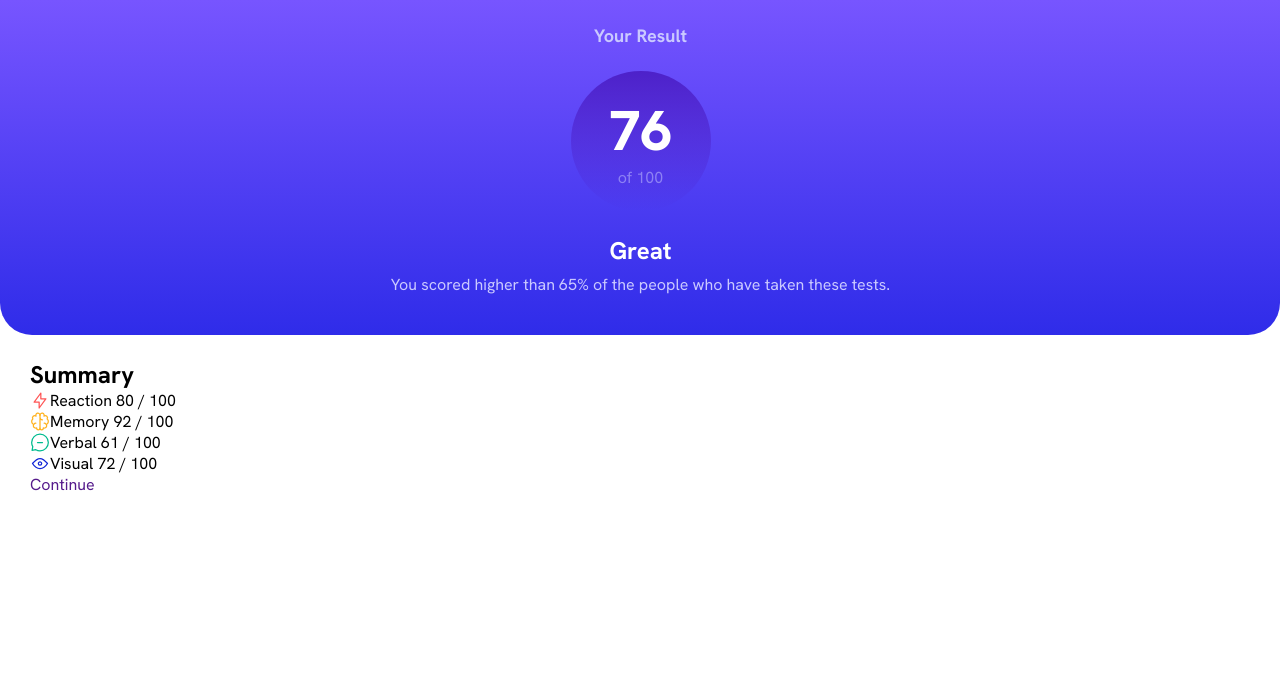
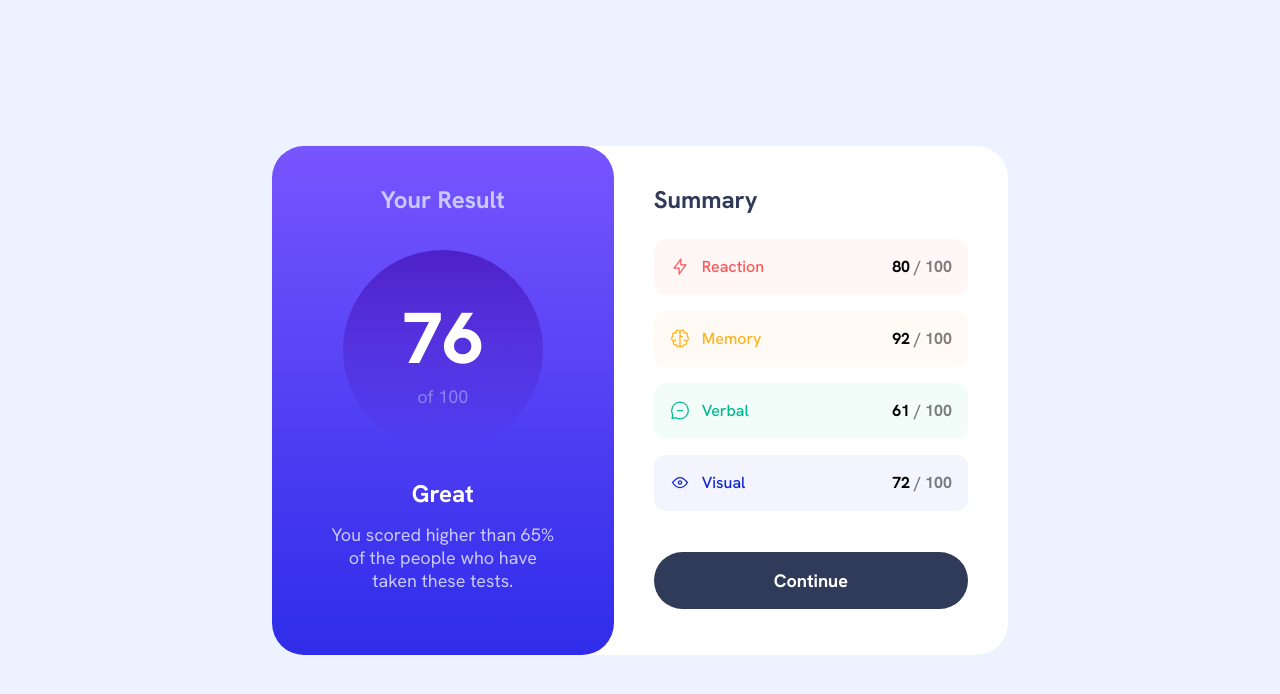
Before and after one commit to gabrieltrtl/results-summary-component, a plain HTML site: page index.html in a window 1280 px wide. Drawn offline with Linux system fonts and the light colour scheme.

Commit message:
final commit

```diff
--- a/index.html
+++ b/index.html
@@ -25,29 +25,36 @@
       <h2>Summary</h2>
       <ul>
         <li class="container__reaction">
+          <p class="label">
             <img src="./assets/images/icon-reaction.svg" alt="">
             Reaction
-          80 / 100
+          </p>
+          <p class="score">80 <span>/ 100</span></p>
         </li>
         <li class="container__memory">
+          <p class="label">
             <img src="./assets/images/icon-memory.svg" alt="">
             Memory
-          92 / 100
+          </p>
+          <p class="score">92 <span>/ 100</span></p>
         </li>
-        <li container__verbal>
+        <li class="container__verbal">
+          <p class="label">
             <img src="./assets/images/icon-verbal.svg" alt="">
             Verbal
-          61 / 100
+          </p>
+          <p class="score">61 <span>/ 100</span></p>
         </li>
         <li class="container__visual">
+          <p class="label">
             <img src="./assets/images/icon-visual.svg" alt="">
             Visual
-          72 / 100
+          </p>
+          <p class="score">72 <span>/ 100</span></p>
         </li>
       </ul>
       <a href="">Continue</a>
     </div>
   </main>
-
 </body>
 </html>
--- a/style.css
+++ b/style.css
@@ -27,7 +27,7 @@ body {
 
 
 .container__result {
-  padding: 24px 57px 40px 58px;
+  padding: 1.5rem 3.5625rem 2.5rem 3.625rem;
   text-align: center;
   background-image: linear-gradient(to bottom, #7755FF, #2F2CE9);
   border-bottom-left-radius: 32px;
@@ -38,7 +38,7 @@ body {
 .container__result h1 {
   font-size: 1.125rem;
   color: #CAC9FF;
-  margin-bottom: 24px;
+  margin-bottom: 1.5rem;
 
 }
 
@@ -46,7 +46,7 @@ body {
   background-image: linear-gradient(to bottom, rgba(77, 33, 201),
                                                rgba(37, 33, 201, .0));
   border-radius: 50%;
-  max-width: 140px;
+  max-width: 8.75rem;
   margin: 0 auto;
   aspect-ratio: 1 / 1;
   display: flex;
@@ -71,9 +71,9 @@ body {
 }
 
 .container__result h2 {
-  font-size: 24px;
+  font-size: 1.5rem;
   color: #FFF;
-  margin-bottom: 8px;
+  margin-bottom: 0.5rem;
 }
 
 .container__result .paragraph {
@@ -82,12 +82,159 @@ body {
 
 .container__summary-wrapper {
   padding: 1.5rem 1.875rem 1.875rem 1.875rem;
+  font-weight: 700;
+  display: flex;
+  flex-direction: column;
+}
+
+.container__summary-wrapper h2 {
+  margin-bottom: 1.5rem;
+  font-size: 1.125rem;
+  color: #303B59;
+}
+
+.container__summary-wrapper ul {
+  display: flex;
+  flex-direction: column;
+  gap: 16px;
 }
 
 .container__summary-wrapper li {
   display: flex;
+  justify-content: space-between;
+  align-items: center;
+  padding: 1.0625rem 1rem 1.125rem 1rem;
+  border-radius: 0.75rem;
 }
 
 .container__summary-wrapper img {
   width: initial;
 }
+
+.container__summary-wrapper span {
+  opacity: 0.5;
+}
+
+.label {
+  font-weight: 500;
+  display: flex;
+  gap: 12px;
+}
+
+.container__reaction {
+  background:
+    linear-gradient(rgba(255, 255, 255, 0.95),rgba(255, 255, 255, 0.95)),
+    linear-gradient(#FF5555,#FF5555);
+}
+
+.container__memory {
+  background:
+    linear-gradient(rgba(255, 255, 255, 0.95),rgba(255, 255, 255, 0.95)),
+    linear-gradient(#FFB21E,#FFB21E);
+}
+
+.container__verbal {
+  background:
+    linear-gradient(rgba(255, 255, 255, 0.95),rgba(255, 255, 255, 0.95)),
+    linear-gradient(#00BB8F,#00BB8F);
+}
+
+.container__visual {
+  background:
+  linear-gradient(rgba(255, 255, 255, 0.95),rgba(255, 255, 255, 0.95)),
+  linear-gradient(#1125D6, #1125D6);
+  margin-bottom: 1.5rem;
+}
+
+.container__reaction .label {
+  color: #FF5555;
+}
+
+.container__memory .label {
+  color: #FFB21E;
+
+}
+
+.container__verbal .label {
+  color: #00BB8F;
+}
+
+.container__visual .label {
+  color: #1125D6;
+}
+
+.container__summary-wrapper a {
+  display: inline-block;
+  align-self: center;
+  background: #303B59;
+  font-size: 1.125rem;
+  padding: 1.0625rem 7.5rem;
+  text-align: center;
+  color: #FFF;
+  border-radius: 128px;
+}
+
+@media (min-width: 800px) {
+
+  body {
+    display: flex;
+    justify-content: center;
+    align-items: center;
+    background: #ECF2FF;
+  }
+
+  .container {
+    max-width: 46rem;
+    display: flex;
+    background: #FFF;
+    border-radius: 32px;
+  }
+
+  .container__result {
+    border-radius: 32px;
+    padding: 2.375rem 3.375rem 2.875rem 3.375rem;
+  }
+
+  .container__result h1 {
+    font-size: 1.5rem;
+    margin-bottom: 2.1875rem;
+  }
+
+  .container__points {
+    max-width: 12.5rem;
+    margin-bottom: 1.75rem;
+  }
+
+  .container__points p {
+    font-size: 72px;
+  }
+
+  .container__points span {
+    font-size: 18px;
+  }
+
+  .container__result h2 {
+    margin-bottom: 14px;
+  }
+
+  .container__result .paragraph {
+    font-size: 1.125rem;
+  }
+
+  .container__summary-wrapper {
+    padding: 2.375rem 2.5rem 2.875rem 2.5rem;
+  }
+
+  .container__summary-wrapper h2 {
+    font-size: 24px;
+  }
+
+  .container__visual {
+    margin-bottom: 2.5625rem;
+  }
+
+  .container__summary-wrapper a:hover {
+    background: linear-gradient(to bottom, #6943FF, #2F2CE9)
+  }
+
+}
```
Lines whose indentation alone changed are shown as unchanged.
